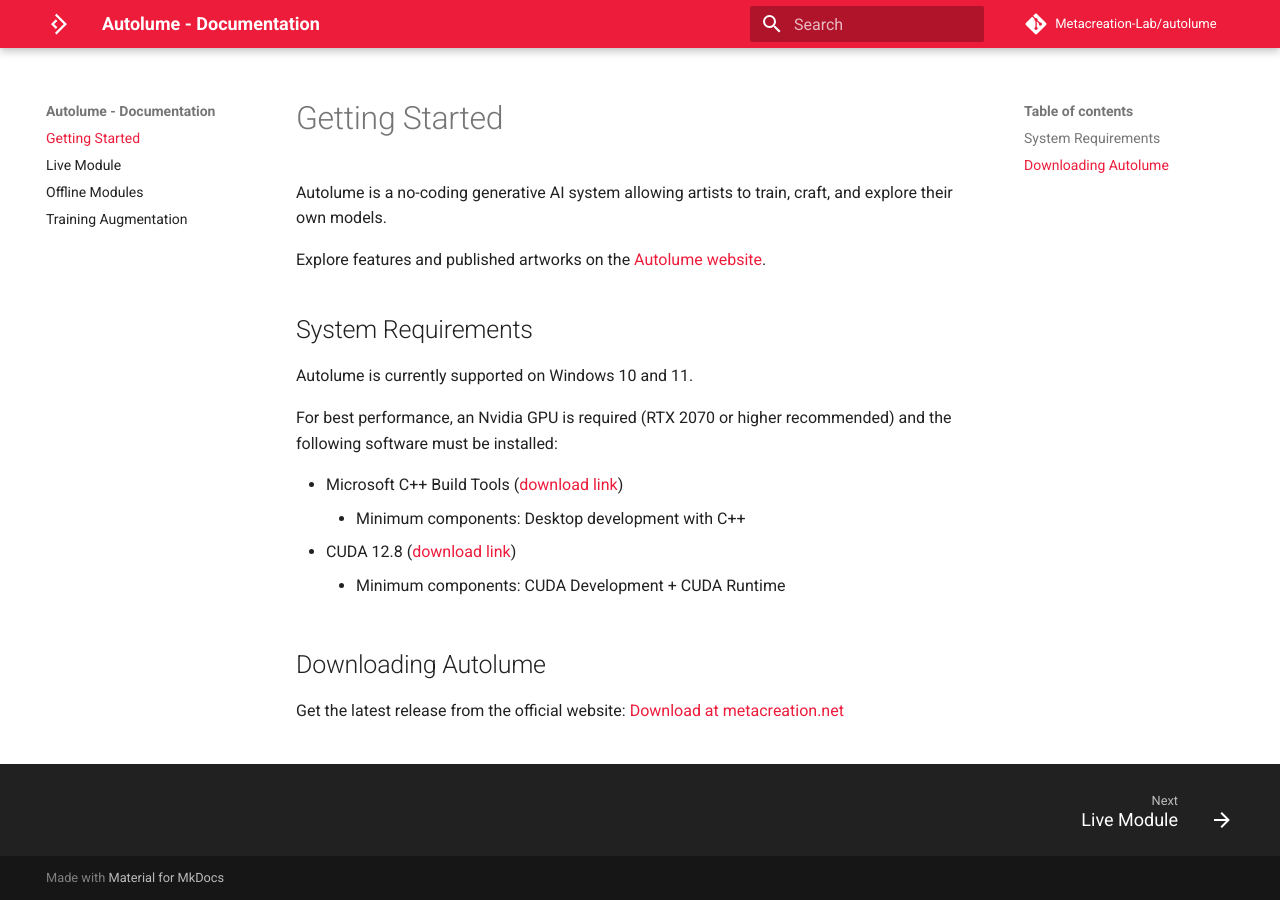
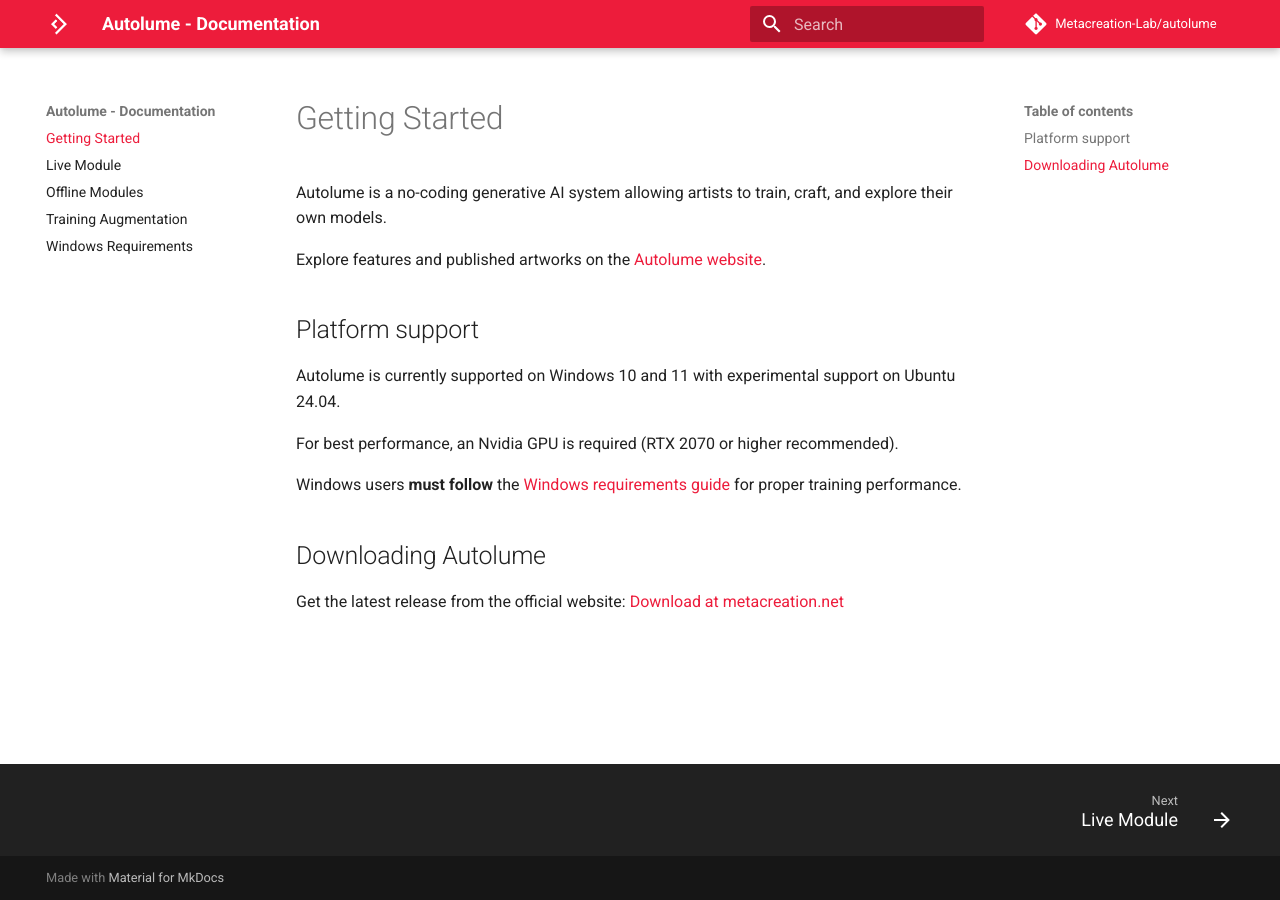
Before and after one commit to Metacreation-Lab/autolume, an MkDocs documentation site: the page built from docs/index.md, in a window 1280 px wide. Built offline with MkDocs 1.6.1 and Material for MkDocs 9.7.7, drawn with Linux system fonts in a browser that asks for light colours; comment, search, counter and statistics services are not loaded.

Commit message:
Added detailed WIndows requirements guide for training performance

```diff
--- a/docs/index.md
+++ b/docs/index.md
@@ -4,16 +4,13 @@ Autolume is a no-coding generative AI system allowing artists to train, craft, a
 
 Explore features and published artworks on the [Autolume website](https://www.metacreation.net/autolume).
 
-## System Requirements
+## Platform support
 
-Autolume is currently supported on Windows 10 and 11.
+Autolume is currently supported on Windows 10 and 11 with experimental support on Ubuntu 24.04.
 
-For best performance, an Nvidia GPU is required (RTX 2070 or higher recommended) and the following software must be installed:
+For best performance, an Nvidia GPU is required (RTX 2070 or higher recommended).
 
-- Microsoft C++ Build Tools ([download link](https://download.visualstudio.microsoft.com/download/pr/13907dbe-8bb3-4cfe-b0ae-147e70f8b2f3/a3193e6e6135ef7f598d6a9e429b010d77260dba33dddbee343a47494b5335a3/vs_BuildTools.exe))
-    - Minimum components: Desktop development with C++
-- CUDA 12.8 ([download link](https://developer.nvidia.com/cuda-12-8-0-download-archive))
-    - Minimum components: CUDA Development + CUDA Runtime
+Windows users **must follow** the [Windows requirements guide](windows-requirements.md) for proper training performance.
 
 ## Downloading Autolume
 
```
Also changed, not shown: docs/windows-requirements.md (added, +43 -0 lines), docs/assets/setup-cpp-01.png (added), docs/assets/setup-cuda-01.png (added), docs/assets/setup-cuda-02.png (added), docs/assets/setup-env-01.png (added), docs/assets/setup-env-02.png (added), docs/assets/setup-env-03.png (added).
